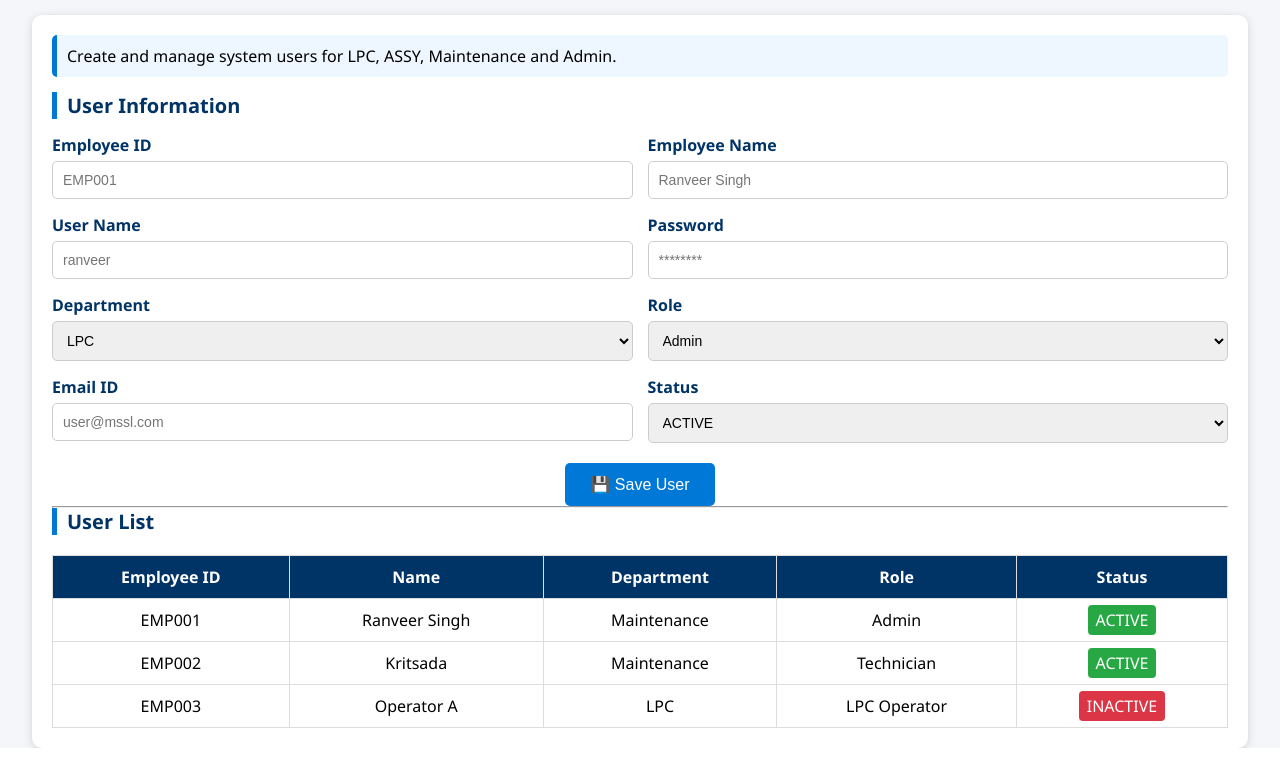
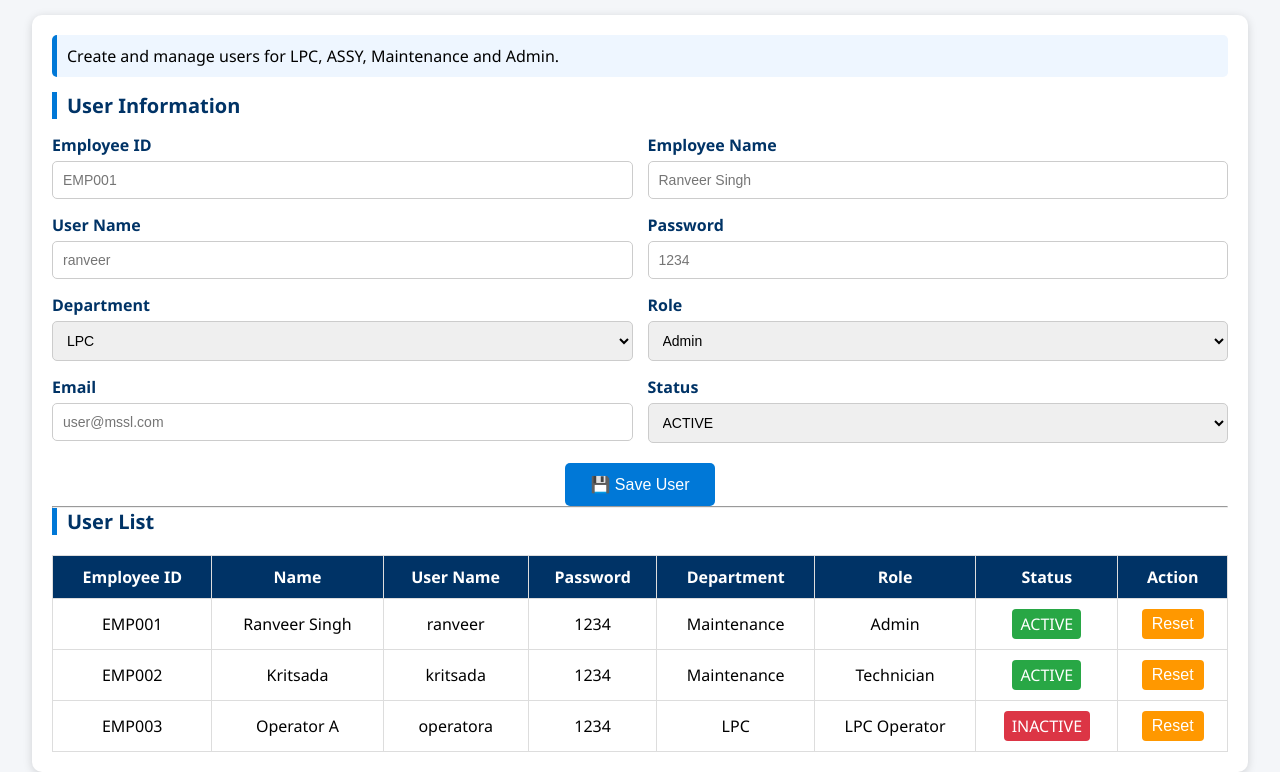
Before and after one commit to ranveersinghmssl1-source/MSSL-Maintenance-System, a Flask app: page /user_master in a window 1280 px wide. Shown: the part 79-851 px from the top of the page. Before the commit the page ends 827 px from the top, so only its background shows below. Run offline with Flask 3, Linux system fonts and the light colour scheme.

Commit message:
Update user_master.html

```diff
--- a/templates/user_master.html
+++ b/templates/user_master.html
@@ -1,7 +1,7 @@
 <!DOCTYPE html>
 <html>
 <head>
-<title>MSSL User Master</title>
+<title>MSSL User Login Master</title>
 
 <style>
 
@@ -122,6 +122,15 @@ padding:4px 8px;
 border-radius:4px;
 }
 
+.reset-btn{
+background:#ff9800;
+color:white;
+padding:6px 10px;
+border:none;
+border-radius:4px;
+cursor:pointer;
+}
+
 </style>
 
 </head>
@@ -135,7 +144,7 @@ border-radius:4px;
 <div class="container">
 
 <div class="info-card">
-Create and manage system users for LPC, ASSY, Maintenance and Admin.
+Create and manage users for LPC, ASSY, Maintenance and Admin.
 </div>
 
 <h2 class="section-title">
@@ -167,7 +176,7 @@ User Information
 
 <div class="field">
 <label>Password</label>
-<input type="password" placeholder="********">
+<input type="password" placeholder="1234">
 </div>
 
 </div>
@@ -205,7 +214,7 @@ User Information
 <div class="row">
 
 <div class="field">
-<label>Email ID</label>
+<label>Email</label>
 <input type="email" placeholder="user@mssl.com">
 </div>
 
@@ -222,11 +231,9 @@ User Information
 </div>
 
 <div class="button-area">
-
 <button type="submit">
 💾 Save User
 </button>
-
 </div>
 
 </form>
@@ -242,14 +249,19 @@ User List
 <tr>
 <th>Employee ID</th>
 <th>Name</th>
+<th>User Name</th>
+<th>Password</th>
 <th>Department</th>
 <th>Role</th>
 <th>Status</th>
+<th>Action</th>
 </tr>
 
 <tr>
 <td>EMP001</td>
 <td>Ranveer Singh</td>
+<td>ranveer</td>
+<td>1234</td>
 <td>Maintenance</td>
 <td>Admin</td>
 <td>
@@ -257,11 +269,18 @@ User List
 ACTIVE
 </span>
 </td>
+<td>
+<button class="reset-btn">
+Reset
+</button>
+</td>
 </tr>
 
 <tr>
 <td>EMP002</td>
 <td>Kritsada</td>
+<td>kritsada</td>
+<td>1234</td>
 <td>Maintenance</td>
 <td>Technician</td>
 <td>
@@ -269,17 +288,29 @@ ACTIVE
 ACTIVE
 </span>
 </td>
+<td>
+<button class="reset-btn">
+Reset
+</button>
+</td>
 </tr>
 
 <tr>
 <td>EMP003</td>
 <td>Operator A</td>
+<td>operatora</td>
+<td>1234</td>
 <td>LPC</td>
 <td>LPC Operator</td>
 <td>
 <span class="inactive">
 INACTIVE
 </span>
+</td>
+<td>
+<button class="reset-btn">
+Reset
+</button>
 </td>
 </tr>
 
```
